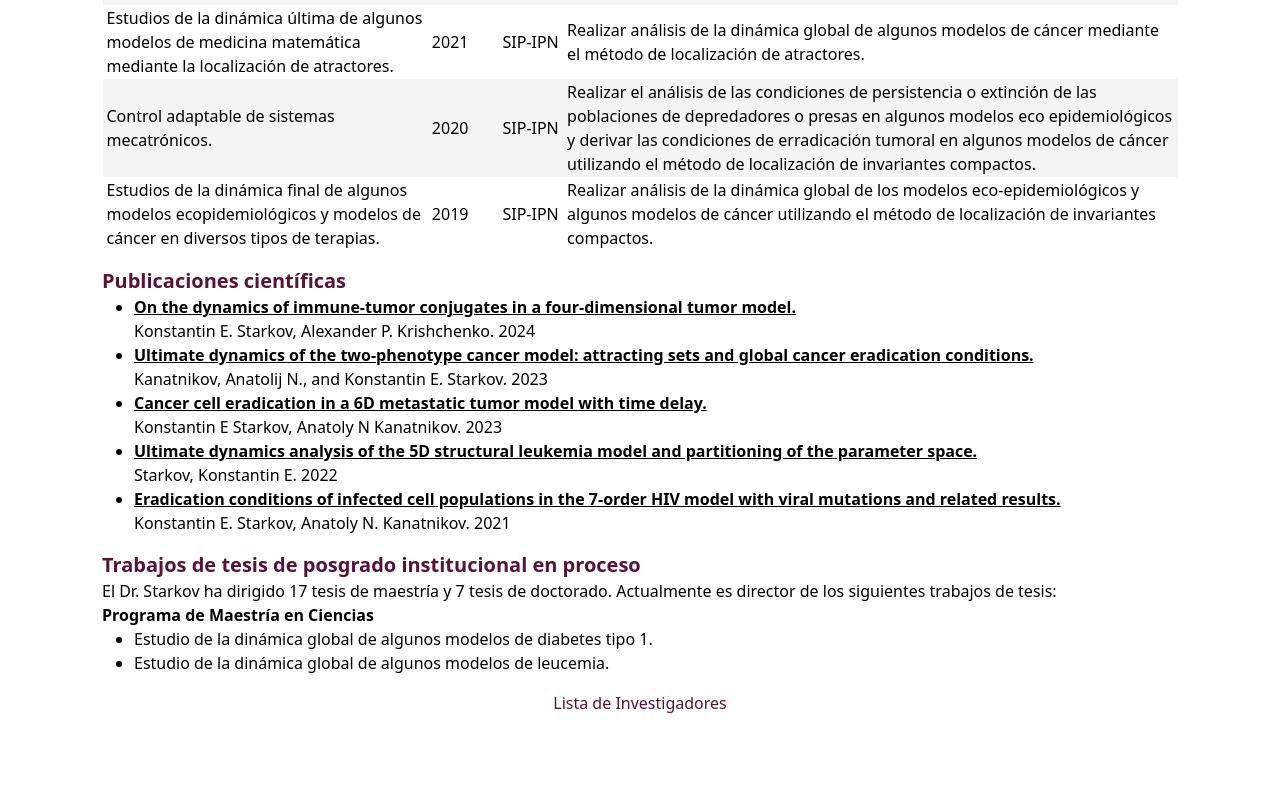
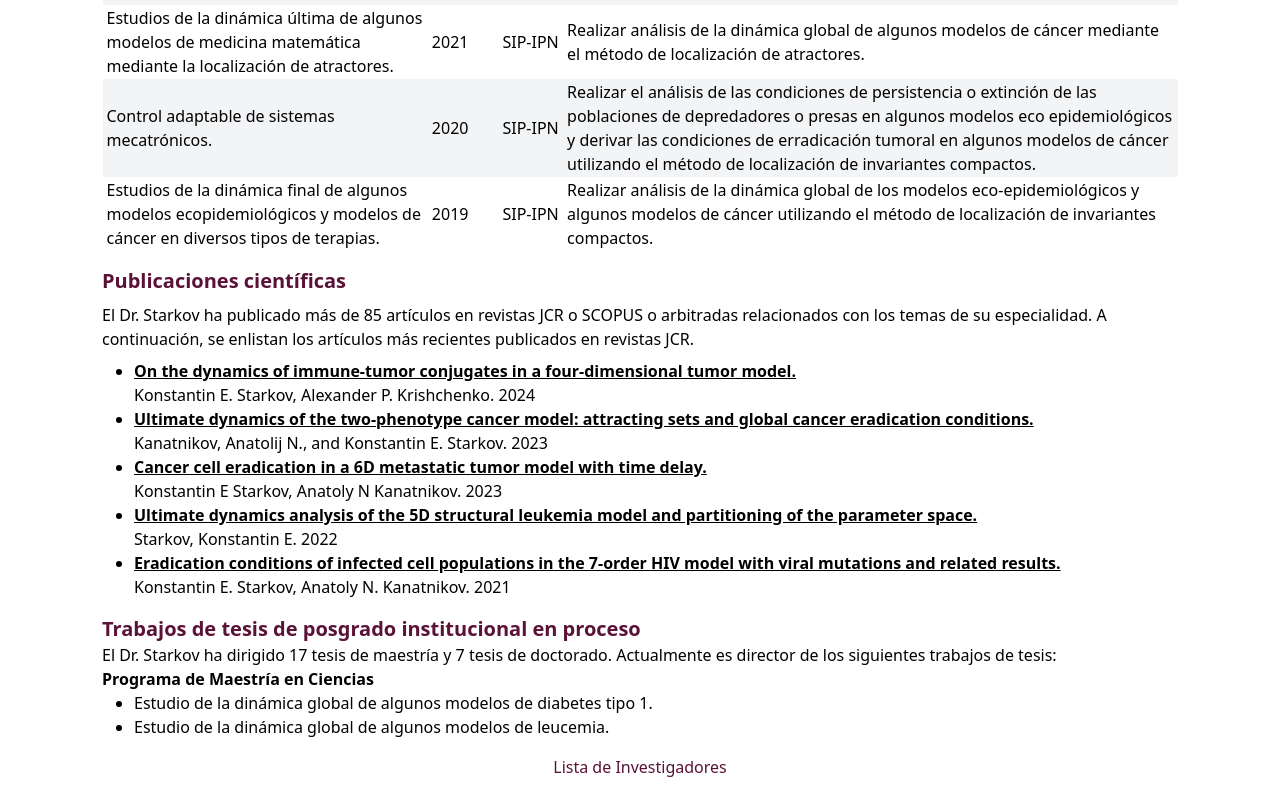
Before and after one commit to pabcrz/investigacion-citedi, a Next.js app: page /investigadores/1 in a window 1280 px wide. Shown: the part 1077-1872 px from the top of the page. Before the commit the page ends 1808 px from the top, so only its background shows below. Built offline with nearby package versions, Linux system fonts and the light colour scheme.

Commit message:
Add publicaciones description

```diff
--- a/src/lib/laboratorios.ts
+++ b/src/lib/laboratorios.ts
@@ -146,7 +146,7 @@ export const laboratorios: Laboratorio[] = [
     responsable: 3,
     img: "",
     descripcion: [
-      "El Laboratorio de Control Robusto cuenta con equipamiento moderno de adquisición de datos y plantas que pueden emular el comportamiento de cualquier sistema físico real. Los beneficios del laboratorio son la validación de nuevas teorías en sistemas de control y hacer pruebas en campo con equipo robusto como vehículos o grúas.",
+      "El Laboratorio de Control Robusto está equipado con tecnología moderna para la adquisición de datos y cuenta con plantas capaces de emular el comportamiento de diversos sistemas físicos reales. Este entorno permite validar nuevas teorías en el campo de los sistemas de control, así como realizar pruebas en condiciones reales utilizando plantas como vehículos, robots, drones o grúas."
     ],
     equipo: [
       "Carro péndulo de la compañía INTECO.",
--- a/src/pages/investigadores/[id].js
+++ b/src/pages/investigadores/[id].js
@@ -172,6 +172,9 @@ export default function InvestigadorDetalle() {
           <h2 className="text-primary font-bold text-xl">
             Publicaciones científicas
           </h2>
+          <p className="text-black font-normal text-base py-2">
+            {investigador.publicaciones.content}
+          </p>
           <ul className="pl-8">
             {investigador.publicaciones.lista.map((publicacion, i) => {
               return (
```
